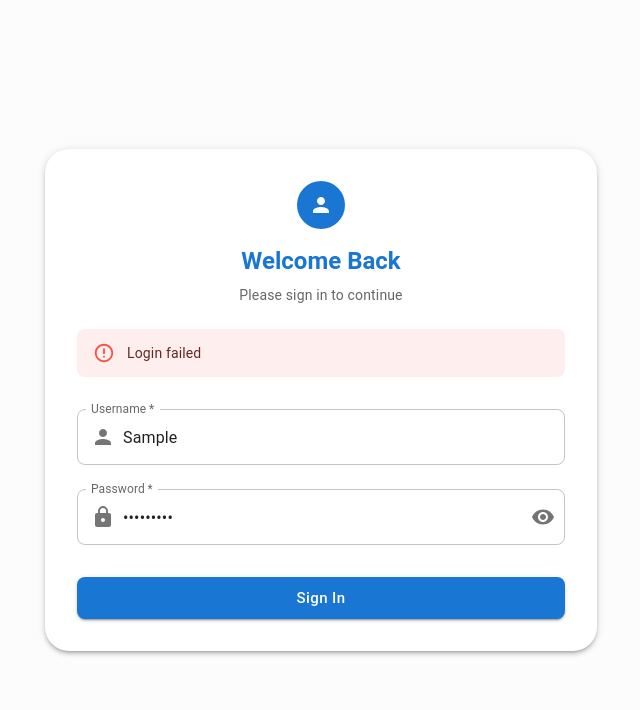
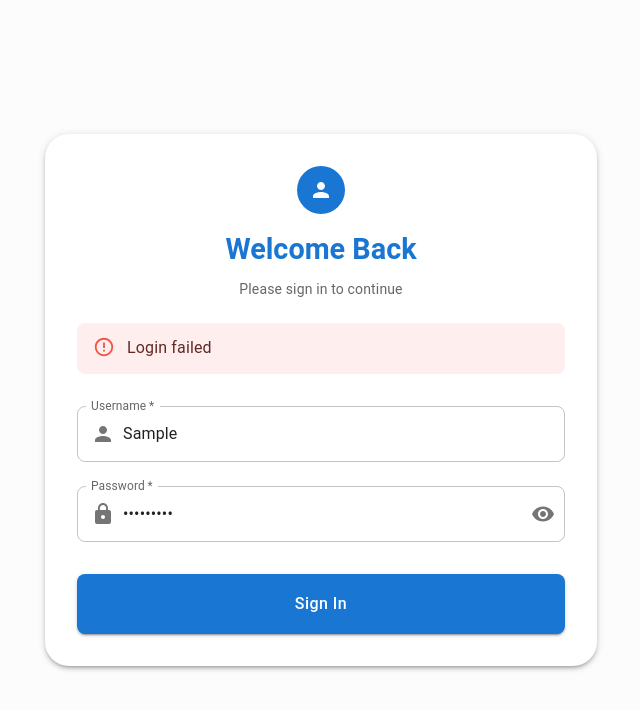
Before and after one commit to Sinu00/IdManagementSystem, a React (Vite) app in the folder frontend/: page /login in a window 1280 px wide. Both pictures are taken after typing "Sample", "Sample123" into the empty fields and a click on the button "Sign In". Shown: the top 710 px of the page, without its empty margins (319-959 px from the left). Built offline with nearby package versions, Linux system fonts and the light colour scheme; no server answers.

Commit message:
changed the login ui to fit the screen

```diff
--- a/frontend/src/pages/Login.jsx
+++ b/frontend/src/pages/Login.jsx
@@ -50,11 +50,12 @@ function Login() {
   return (
     <Box
       sx={{
-        minHeight: '100vh',
+        minHeight: '100dvh',
         display: 'flex',
         alignItems: 'center',
         justifyContent: 'center',
-        bgcolor: 'background.default'
+        bgcolor: 'background.default',
+        p: { xs: 2, sm: 3 }
       }}
     >
       <Container maxWidth="sm">
@@ -62,19 +63,20 @@ function Login() {
           <Paper
             elevation={3}
             sx={{
-              p: 4,
+              p: { xs: 3, sm: 4 },
               display: 'flex',
               flexDirection: 'column',
               alignItems: 'center',
-              borderRadius: 3
+              borderRadius: 3,
+              width: '100%'
             }}
           >
             <Avatar
               sx={{
-                width: 48,
-                height: 48,
+                width: { xs: 40, sm: 48 },
+                height: { xs: 40, sm: 48 },
                 bgcolor: 'primary.main',
-                mb: 2
+                mb: { xs: 1, sm: 2 }
               }}
             >
               <PersonIcon />
@@ -86,6 +88,9 @@ function Login() {
               gutterBottom
               fontWeight="bold"
               color="primary"
+              sx={{
+                fontSize: { xs: '1.5rem', sm: '1.8rem' }
+              }}
             >
               Welcome Back
             </Typography>
@@ -93,13 +98,22 @@ function Login() {
             <Typography
               variant="body2"
               color="text.secondary"
-              sx={{ mb: 3 }}
+              sx={{ mb: { xs: 2, sm: 3 } }}
             >
               Please sign in to continue
             </Typography>
 
             {error && (
-              <Alert severity="error" sx={{ mb: 2, width: '100%' }}>
+              <Alert
+                severity="error"
+                sx={{
+                  mb: { xs: 1.5, sm: 2 },
+                  width: '100%',
+                  '& .MuiAlert-message': {
+                    fontSize: { xs: '0.875rem', sm: '1rem' }
+                  }
+                }}
+              >
                 {error}
               </Alert>
             )}
@@ -119,6 +133,15 @@ function Login() {
                       <PersonIcon color="action" />
                     </InputAdornment>
                   ),
+                }}
+                sx={{
+                  mt: { xs: 1, sm: 2 },
+                  '& .MuiInputBase-root': {
+                    fontSize: { xs: '0.9rem', sm: '1rem' }
+                  },
+                  '& .MuiInputLabel-root': {
+                    fontSize: { xs: '0.9rem', sm: '1rem' }
+                  }
                 }}
               />
 
@@ -142,11 +165,21 @@ function Login() {
                       <IconButton
                         onClick={() => setShowPassword(!showPassword)}
                         edge="end"
+                        size="medium"
                       >
                         {showPassword ? <VisibilityOffIcon /> : <VisibilityIcon />}
                       </IconButton>
                     </InputAdornment>
                   ),
+                }}
+                sx={{
+                  mt: { xs: 1, sm: 2 },
+                  '& .MuiInputBase-root': {
+                    fontSize: { xs: '0.9rem', sm: '1rem' }
+                  },
+                  '& .MuiInputLabel-root': {
+                    fontSize: { xs: '0.9rem', sm: '1rem' }
+                  }
                 }}
               />
 
@@ -156,7 +189,11 @@ function Login() {
                 size="large"
                 type="submit"
                 disabled={loading}
-                sx={{ mt: 3 }}
+                sx={{
+                  mt: { xs: 2, sm: 3 },
+                  py: { xs: 1.5, sm: 2 },
+                  fontSize: { xs: '0.9rem', sm: '1rem' }
+                }}
               >
                 {loading ? 'Signing in...' : 'Sign In'}
               </Button>
```
